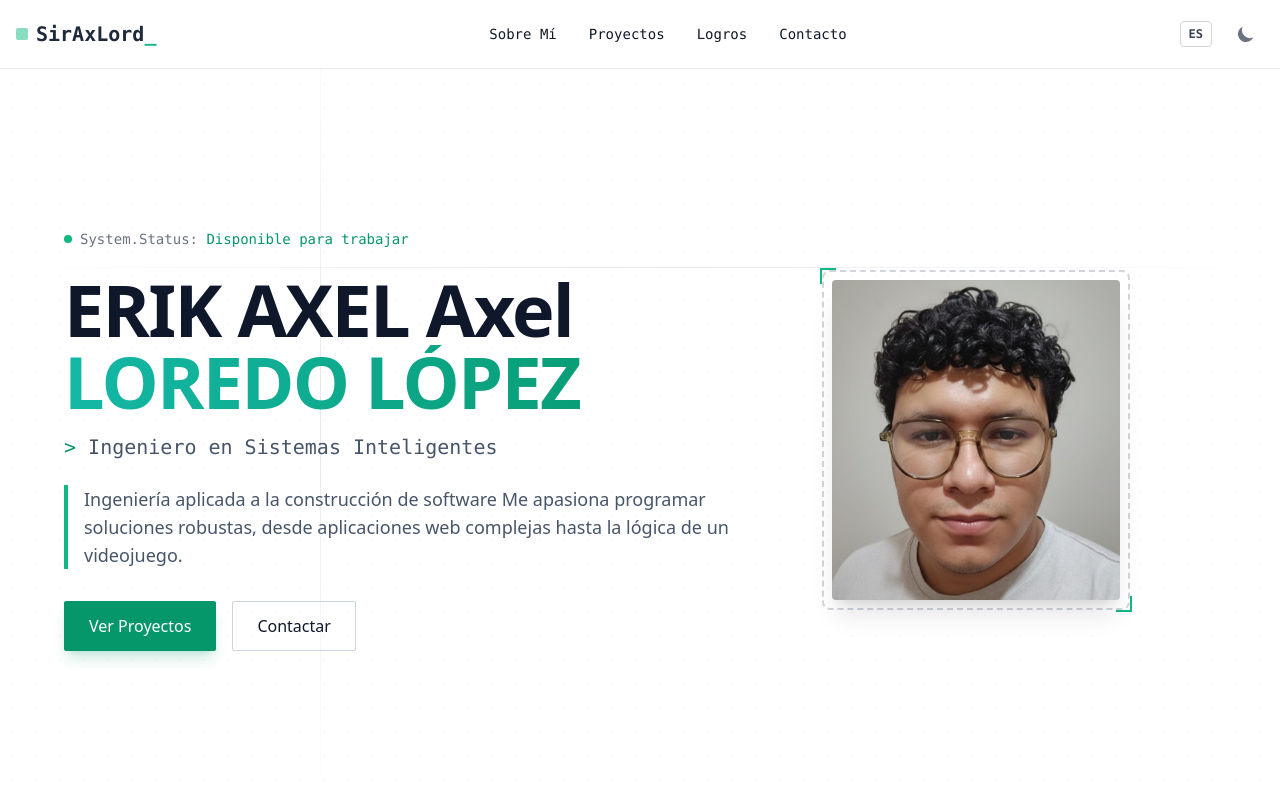
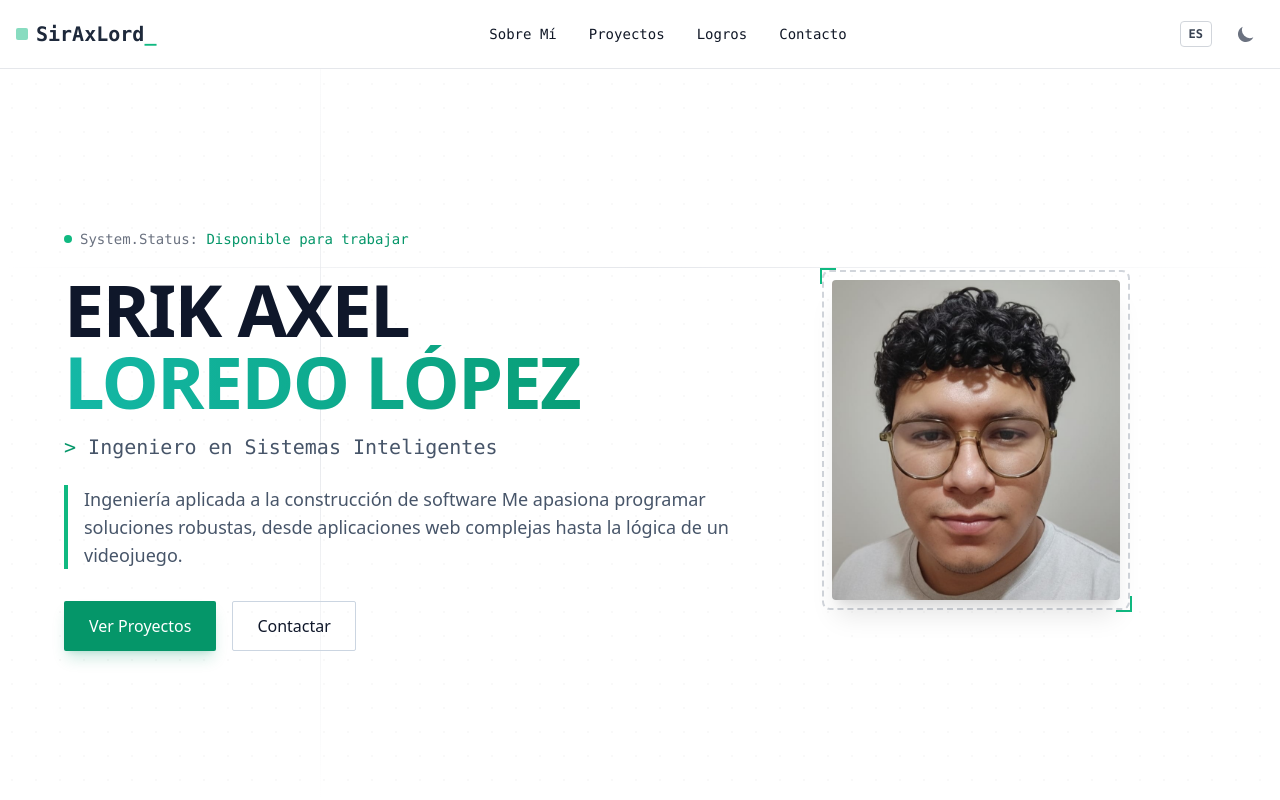
Before and after one commit to SirAxLord/SirAxLord.github.io, an Angular app: page / in a window 1280 px wide. Shown: the top 800 px of the page. Built offline with nearby package versions, Linux system fonts and the light colour scheme.

Commit message:
Correccion de nombre repetido

```diff
--- a/src/app/components/hero/hero.component.html
+++ b/src/app/components/hero/hero.component.html
@@ -17,7 +17,7 @@
       </div>
 
       <h1 class="max-w-2xl mb-4 text-4xl md:text-6xl xl:text-7xl font-bold tracking-tight leading-tight text-slate-900 dark:text-white">
-        <span class="block">ERIK AXEL Axel</span>
+        <span class="block">ERIK AXEL</span>
         <span class="block text-transparent bg-clip-text bg-gradient-to-r from-teal-500 to-emerald-600">LOREDO LÓPEZ</span>
       </h1>
 
```
